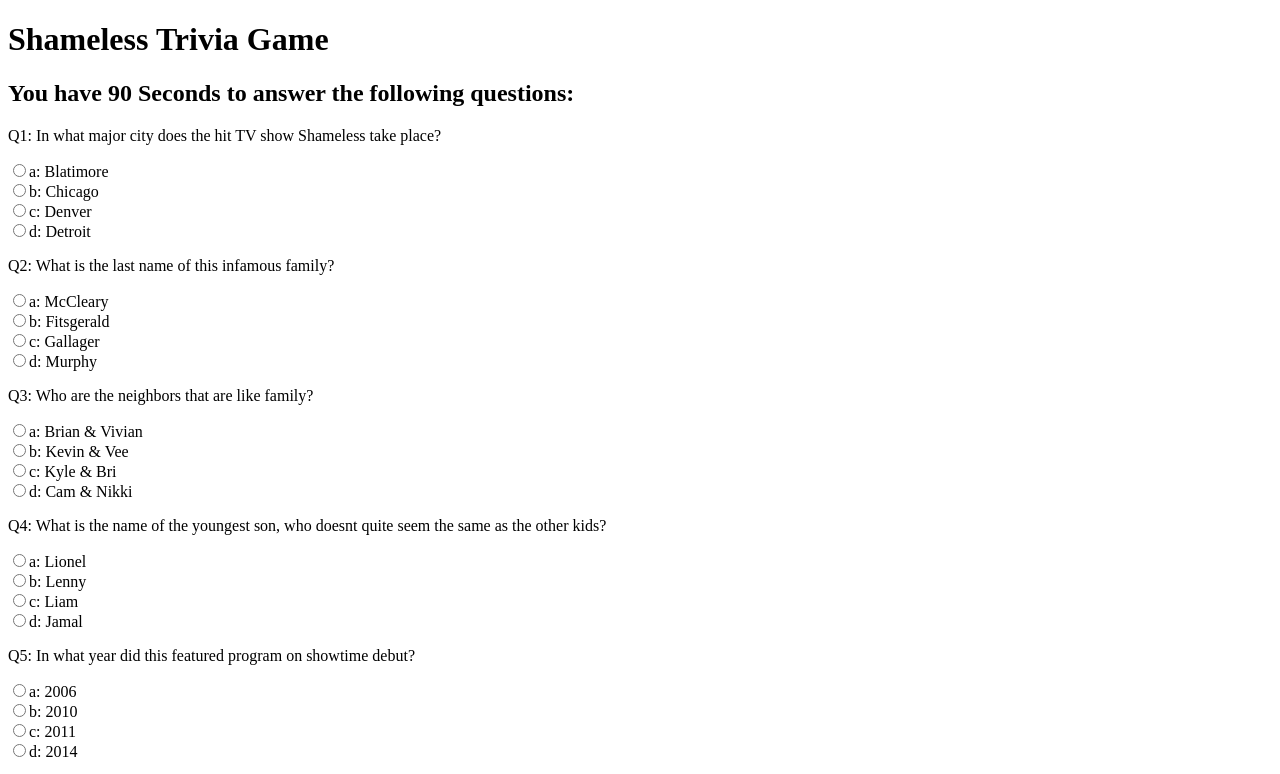
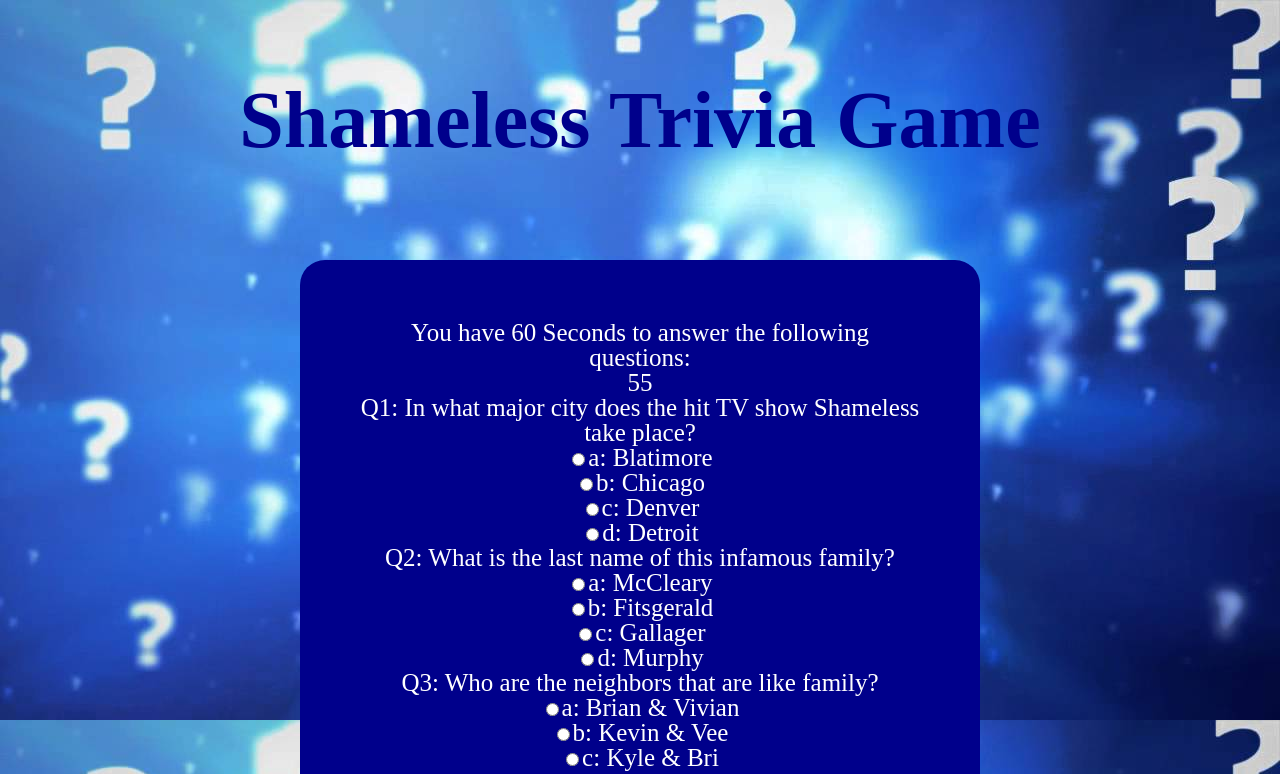
Before and after one commit to asmook/Trivia-Game, a plain HTML site: page index.html in a window 1280 px wide. Shown: the top 774 px of the page. Drawn offline with nearby package versions, Linux system fonts and the light colour scheme; a web font is replaced by a local one.

Commit message:
final commit

```diff
--- /dev/null
+++ b/assets/css/reset.css
@@ -0,0 +1,49 @@
+
+/* http://meyerweb.com/eric/tools/css/reset/
+   v2.0 | 20110126
+   License: none (public domain)
+*/
+
+html, body, div, span, applet, object, iframe,
+h1, h2, h3, h4, h5, h6, p, blockquote, pre,
+a, abbr, acronym, address, big, cite, code,
+del, dfn, em, img, ins, kbd, q, s, samp,
+small, strike, strong, sub, sup, tt, var,
+b, u, i, center,
+dl, dt, dd, ol, ul, li,
+fieldset, form, label, legend,
+table, caption, tbody, tfoot, thead, tr, th, td,
+article, aside, canvas, details, embed,
+figure, figcaption, footer, header, hgroup,
+menu, nav, output, ruby, section, summary,
+time, mark, audio, video {
+	margin: 0;
+	padding: 0;
+	border: 0;
+	font-size: 100%;
+	font: inherit;
+	vertical-align: baseline;
+}
+/* HTML5 display-role reset for older browsers */
+article, aside, details, figcaption, figure,
+footer, header, hgroup, menu, nav, section {
+	display: block;
+}
+body {
+	line-height: 1;
+}
+ol, ul {
+	list-style: none;
+}
+blockquote, q {
+	quotes: none;
+}
+blockquote:before, blockquote:after,
+q:before, q:after {
+	content: '';
+	content: none;
+}
+table {
+	border-collapse: collapse;
+	border-spacing: 0;
+}
--- a/assets/css/style.css
+++ b/assets/css/style.css
@@ -0,0 +1,31 @@
+body{
+	background: url("../images/pic.jpg");
+
+}
+
+h1{
+	text-align: center;
+	font-weight: bold;
+	font-size: 80px;
+	margin-top: 80px;
+	color: darkblue;
+
+}
+
+h2, div, p, #countdown{
+	font-size: 25px;
+	color: white;
+}
+
+#main-container{
+	background-color: darkblue;
+	margin-left: 300px;
+	margin-top: 100px;
+	margin-right: 300px;
+	margin-bottom: 100px;
+    border-radius: 25px;
+    padding: 60px;
+    text-align: center;
+
+
+}
--- a/assets/javascript/app.js
+++ b/assets/javascript/app.js
@@ -1,12 +1,9 @@
+var total = 8;
+var score = 0;
 
-// var countdownElement = getElementById("countdown");
+function submitAnswers(){
 
 
-function submitAnswers(){
-  var total = 8;
-  var score = 0;
-
-//obtaining user input
   var q1 = document.forms["quizform"]["q1"].value;
   var q2 = document.forms["quizform"]["q2"].value;
   var q3 = document.forms["quizform"]["q3"].value;
@@ -17,15 +14,7 @@
   var q8 = document.forms["quizform"]["q8"].value;
 
 
-// validation
 
-// this is the for loop that will run the function that says you can't miss selecting any of the questions. Below however, only applies to one question but we want it to run thru all eight, so in order to change q1 the q2, q3, ect, we need to put an eval on it. See below
-
-    // for (i = 0; i <= total; i++) {
-    //    if (q1 == null || q1 == ""){
-    //        alert("you missed q1");
-    //        return false;
-    //      }
     for(i = 1; i <= total; i++){
        if (eval("q"+ i) == null || eval("q" + i) == ""){
            alert("you missed question " + i);
@@ -35,14 +24,10 @@
 
     }
 
-    // Establish correct answers in arrray
-    var answers = ["b","c","b","c","c","b","b","c"];
 
-    // check awnsers
-    // if(q1 == answers[0]){
-    //   scores++;
-    // }
-// once again, we shouldn't write 8 if statements, so we will be doing a for loop. So from directly above, we are going to do a for loop so it can run thru and check all the correct answers.
+    var answers = ["b","c","b","b","c","b","b","b"];
+
+
     for(i = 1; i <= total; i++){
     if(eval("q" + i) == answers[i - 1]){
     score++;
@@ -50,10 +35,31 @@
 
   }
 
-// display results
+
 var results = document.getElementById("results");
 results.innerHTML = "<p>you scored <span>" +score+ "</span> out of <span>" +total+"</span></p>";
 alert("you scored " +score+ " out of " +total);
 return false;
 
+
 }
+var results = document.getElementById("results");
+
+var number = 60;
+var intervalId;
+$("#countdown").on("click", run);
+function run() {
+  intervalId = setInterval(decrement, 1000);
+}
+function decrement() {
+  number--;
+  $("#countdown").html("<h2>" + number + "</h2>");
+  if (number === 0) {
+
+    results.innerHTML = "<p>you scored <span>" +score+ "</span> out of <span>" +total+"</span></p>";
+    alert("you scored " +score+ " out of " +total);
+    clearInterval(intervalId);
+
+  }
+}
+run();
--- a/index.html
+++ b/index.html
@@ -4,9 +4,12 @@
     <meta charset="utf-8">
     <title>Shameless</title>
 
-<link rel="stylesheet" type="text/css" href="assets/CSS/style.css">
+<!-- <link rel="stylesheet" type="text/css" href="assets/css/style.css"> -->
+<link rel="stylesheet" type="text/css" href="assets/css/reset.css">
+<link rel="stylesheet" type="text/css" href="assets/css/style.css">
 <link href="https://fonts.googleapis.com/css?family=Glegoo" rel="stylesheet">
 <link href="https://fonts.googleapis.com/css?family=Monoton" rel="stylesheet">
+
 <script type="text/javascript" src="http://ajax.googleapis.com/ajax/libs/jquery/1.7.1/jquery.min.js"></script>
   </head>
   <body>
@@ -17,13 +20,13 @@
 
 <div id="main-container">
 
-    <h2>You have 90 Seconds to answer the following questions:</h2>
+    <h2>You have 60 Seconds to answer the following questions:</h2>
 
     <div id="results"></div>
 
     <form id="quizform" onsubmit="return submitAnswers ()">
 
-    <div id="countdown">
+      <div id="countdown"></div>
 
       <p>
       Q1: In what major city does the hit TV show Shameless take place?
@@ -93,8 +96,6 @@
       <br></br>
       <input type="submit" value="submit answers">
 
-  </div>
-
   </form>
 
   </div>
```
Also changed, not shown: assets/images/pic.jpg (added). Lines whose indentation alone changed are shown as unchanged.
